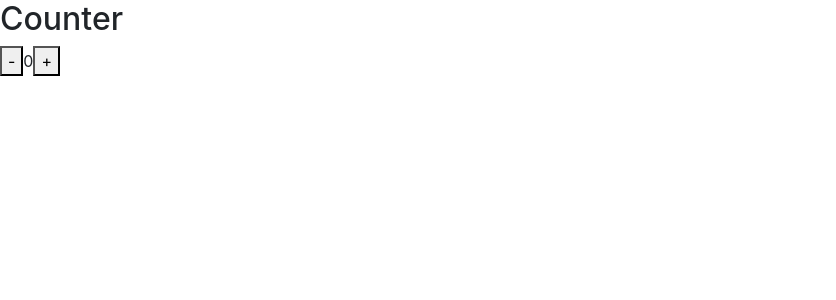
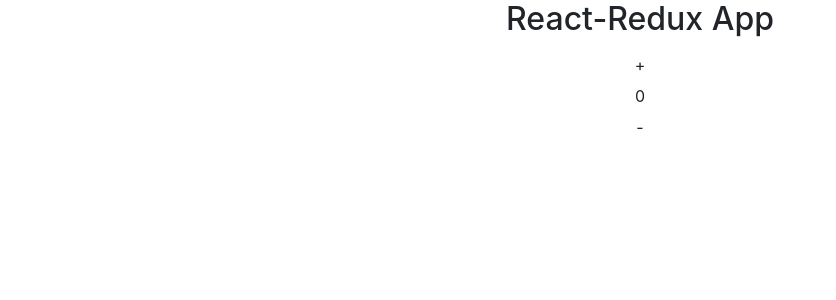
Before and after one commit to marthasharpe/Redux-Pomodoro-Clock, a React (Create React App) app: page / in a window 1280 px wide. Shown: the top 300 px of the page, without its empty margins (0-836 px from the left). Built offline with nearby package versions, Linux system fonts and the light colour scheme.

Commit message:
BreakTime counter displays

```diff
--- a/src/App.js
+++ b/src/App.js
@@ -1,17 +1,15 @@
 import React from 'react';
-import Counter from './components/Counter';
-import { Provider } from 'react-redux';
-import { createStore } from 'redux';
-import reducer from './reducers/index';
-
-const store = createStore(reducer);
+import BreakTime from './components/BreakTime'
 
 const App = () => {
-  return (
-    <Provider store={store}>
-      <Counter />
-    </Provider>
-  );
+    return (
+        <div className='text-center'>
+            <h2>React-Redux App</h2>
+            <BreakTime />
+        </div>
+    )
 }
 
+
+
 export default App;
--- /dev/null
+++ b/src/actions/actCreators.js
@@ -0,0 +1,13 @@
+import { INC_BREAK, DEC_BREAK } from './actTypes';
+
+export const incBreak = () => {
+    return {
+        type: INC_BREAK
+    }
+}
+
+export const decBreak = () => {
+    return {
+        type: DEC_BREAK
+    }
+}
--- /dev/null
+++ b/src/actions/actTypes.js
@@ -0,0 +1,2 @@
+export const INC_BREAK = 'INC_BREAK';
+export const DEC_BREAK = 'DEC_BREAK';
--- /dev/null
+++ b/src/components/BreakTime.js
@@ -0,0 +1,24 @@
+import React from 'react';
+import { connect } from 'react-redux';
+import { incBreak, decBreak } from '../actions/actCreators';
+
+const BreakTime = ({ breakLength, handleBreakInc, handleBreakDec}) => {
+    return (
+        <div>
+            <button className='btn' onClick={handleBreakInc}>+</button>
+            <div>{breakLength}</div>
+            <button className='btn' onClick={handleBreakDec}>-</button>
+        </div>
+    )
+}
+
+const mapStateToProps = ({ breakLength }) => ({
+    breakLength
+})
+
+const mapDispatchToProps = {
+    handleBreakInc: incBreak,
+    handleBreakDec: decBreak,
+}
+
+export default connect(mapStateToProps, mapDispatchToProps)(BreakTime)
--- a/src/components/Counter.js
+++ /dev/null
@@ -1,33 +0,0 @@
-import React from 'react';
-import { connect } from 'react-redux';
-
-function mapStateToProps(state) {
-    return {
-        count: state.count
-    }
-}
-
-class Counter extends React.Component {
-    increment = () => {
-        //fill in later
-    }
-
-    decrement = () => {
-        //fill in later
-    }
-
-    render() {
-        return (
-            <div>
-                <h2>Counter</h2>
-                <div>
-                <button onClick={this.decrement}>-</button>
-                <span>{this.props.count}</span>
-                <button onClick={this.increment}>+</button>
-                </div>
-            </div>
-        )
-    }
-}
-
-export default connect (mapStateToProps)(Counter);
--- a/src/index.js
+++ b/src/index.js
@@ -1,10 +1,18 @@
 import React from 'react';
 import ReactDOM from 'react-dom';
+import App from './App';
+import { Provider } from 'react-redux';
+import { createStore } from 'redux';
+import rootReducer from './reducers/rootReducer';
 
-import App from './App';
+const store = createStore(
+    rootReducer,
+    window.__REDUX_DEVTOOLS_EXTENSION__ && window.__REDUX_DEVTOOLS_EXTENSION__(),
+);
 
-const rootElement = document.getElementById('root');
 ReactDOM.render(
-    <App />,
-    rootElement
+    <Provider store={store}>
+        <App />
+    </Provider>,
+    document.getElementById('root')
 );
--- a/src/reducers/index.js
+++ /dev/null
@@ -1,12 +0,0 @@
-const initialState = {
-    count: 0
-}
-
-const reducer = (state=initialState, action) => {
-    switch(action.type) {
-        default:
-            return state;
-    }
-}
-
-export default reducer;
--- /dev/null
+++ b/src/reducers/rootReducer.js
@@ -0,0 +1,22 @@
+import { INC_BREAK, DEC_BREAK } from '../actions/actTypes';
+
+const initialState = {
+    breakLength: 0
+}
+
+const rootReducer = (state = initialState, action) => {
+    switch(action.type) {
+        case INC_BREAK:
+            return {
+                breakLength: state + 1
+            }
+        case DEC_BREAK:
+            return {
+                breakLength: state - 1
+            }
+        default:
+            return state;
+    }
+}
+
+export default rootReducer;
```
Also changed, not shown: src/actions/index.js (deleted, +0 -17 lines).
